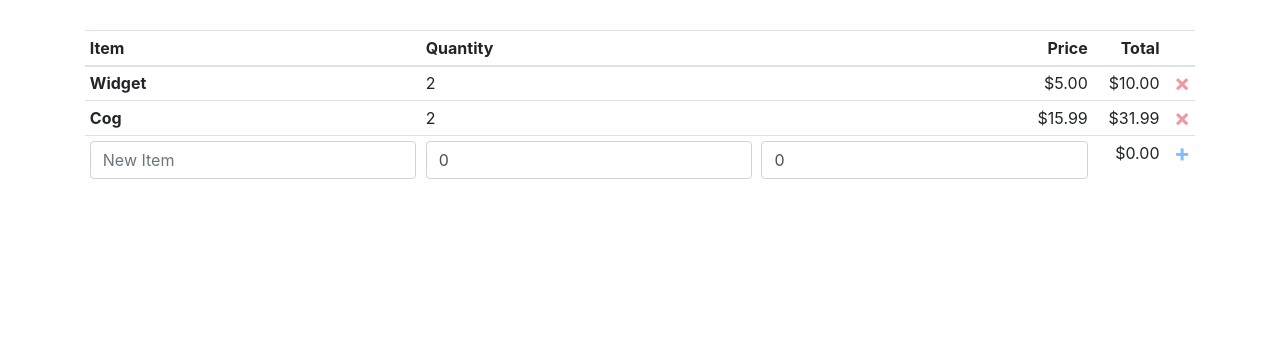
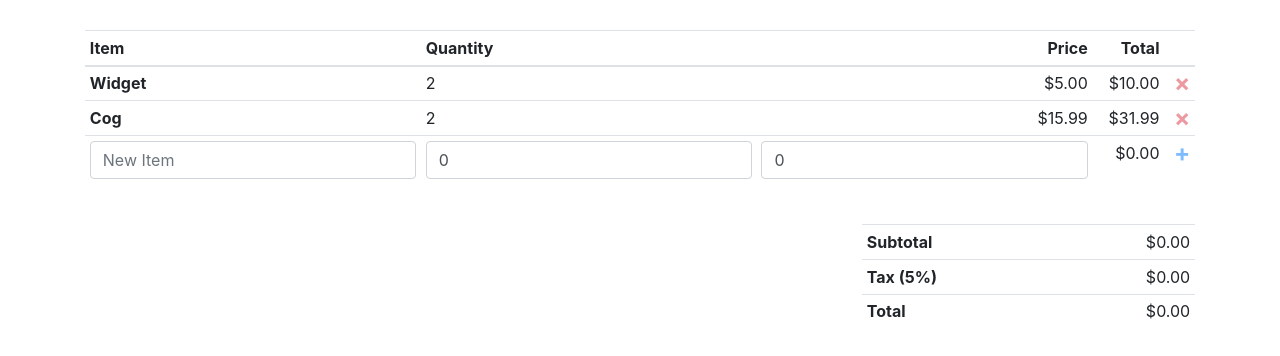
Before and after one commit to JorgeT94/Invoice-Editor, an Angular app: page / in a window 1280 px wide. Shown: the top 356 px of the page. Built offline with nearby package versions, Linux system fonts and the light colour scheme.

Commit message:
Subtotal, tax & total box design

```diff
--- a/src/app/app.component.css
+++ b/src/app/app.component.css
@@ -1 +1,6 @@
 section { margin-top: 30px; }
+
+#totalsTable {
+	margin-top: 25px;
+	width: 30%;
+}
--- a/src/app/app.component.html
+++ b/src/app/app.component.html
@@ -49,4 +49,21 @@
 			</table>
 		</article>
 	</form>
+
+	<article id="totalsTable" class="float-right">
+		<table class="table table-sm">
+			<tr>
+				<th class="text-left">Subtotal</th>
+				<td class="text-right">{{ getSubtotal() | currency:'MXN':'symbol-narrow' }}</td>
+			</tr>
+			<tr>
+				<th class="text-left">Tax (5%)</th>
+				<td class="text-right">{{ getTaxes() | currency:'MXN':'symbol-narrow' }}</td>
+			</tr>
+			<tr>
+				<th class="text-left">Total</th>
+				<td class="text-right">{{ getTotal() | currency:'MXN':'symbol-narrow' }}</td>
+			</tr>
+		</table>
+	</article>
 </section>
--- a/src/app/app.component.ts
+++ b/src/app/app.component.ts
@@ -49,4 +49,16 @@ export class AppComponent {
 			alert('This item cannot be added. Please make sure all the information is correct.');
 		}
 	}
+
+	getSubtotal(): number {
+		return 0;
+	}
+
+	getTaxes(): number {
+		return 0;
+	}
+
+	getTotal(): number {
+		return 0;
+	}
 }
```
Lines whose indentation alone changed are shown as unchanged.
